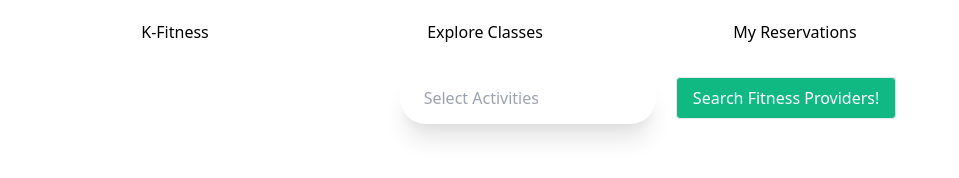
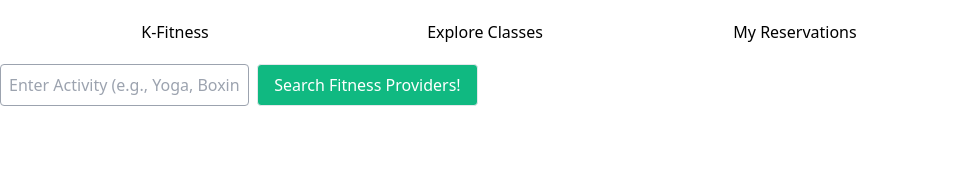
Before and after one commit to lee17kai/final, a website: page classes.html in a window 1280 px wide. Shown: the whole page, without its empty margins (0-959 px from the left). Drawn offline with nearby package versions, Linux system fonts and the light colour scheme.

Commit message:
back to before

```diff
--- a/classes.html
+++ b/classes.html
@@ -75,7 +75,7 @@
 <!-- End Of: Top Menu -->
 
 
-<div class="dropdown text-center">
+<!-- <div class="dropdown text-center">
   <form>
 
         <input list="activityList" name = "activity" id = "activity" class="rounded-full shadow-xl md:mx-4 mx-4 p-2 w-64 py-4 px-6 text-gray-700 my-2 leading-tight focus:outline-none"  placeholder="Select Activities">
@@ -87,16 +87,16 @@
           <button class="get-fitness-providers border bg-green-500 text-white rounded px-4 py-2">Search Fitness Providers!</button>
 
        </form>
-      </div>
+      </div> -->
 
 
 
-<!--
+
     <input type="text" name="activity" id="activity" placeholder="Enter Activity (e.g., Yoga, Boxing)" class="border border-gray-400 rounded p-2 mr-1">
           <button class="get-fitness-providers border bg-green-500 text-white rounded px-4 py-2">Search Fitness Providers!</button>
         </form>
       </div>
-    </div> -->
+    </div>
 
 
     <div class="search-results space-y-4">
```
